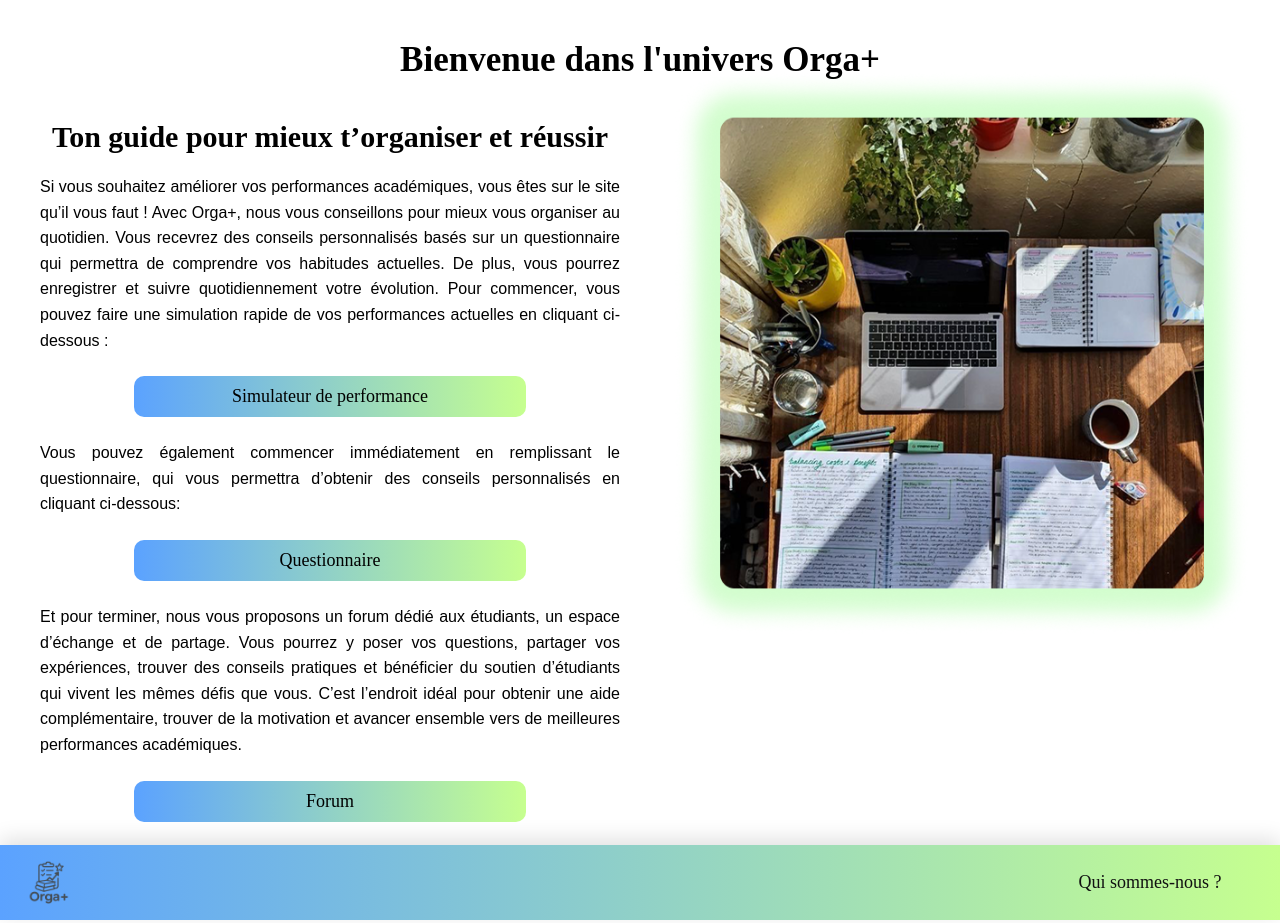
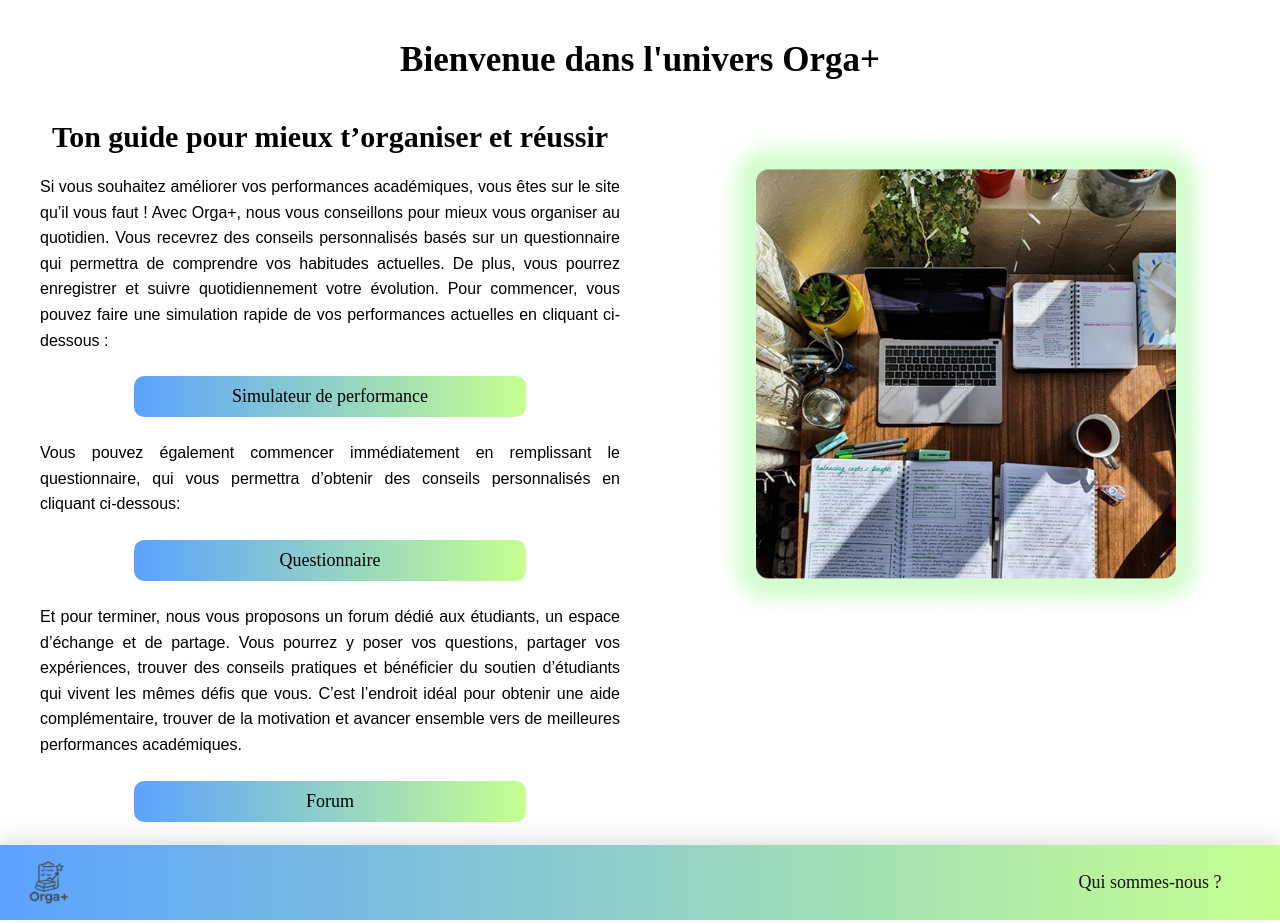
Before and after one commit to Nina253/Orga, a PHP site: page /home.php in a window 1280 px wide. Shown: the part 75-998 px from the top of the page. Run offline with PHP 8.4, Linux system fonts and the light colour scheme.

Commit message:
taille image accueil

```diff
--- a/styles/styles.css
+++ b/styles/styles.css
@@ -289,10 +289,11 @@ line-height:1.6;
 #page_accueil {
     position: fixed;   /* reste fixe même en scroll */
     top: 50%;          /* centre verticalement */
-    right: 30px;          /* colle à droite */
-    transform: translateY(-45%);
-    width: 45%;
+    right: 5%;          /* colle à droite */
+    transform: translateY(-40%);
+    width: 40%;
     height: auto;
+    max-width: 500px;
 }
 .c{
 	text-align:center;
```
